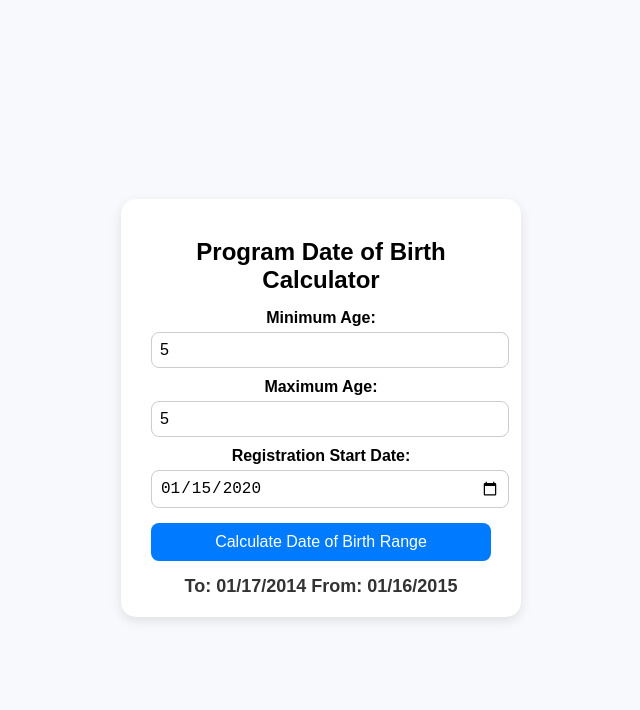
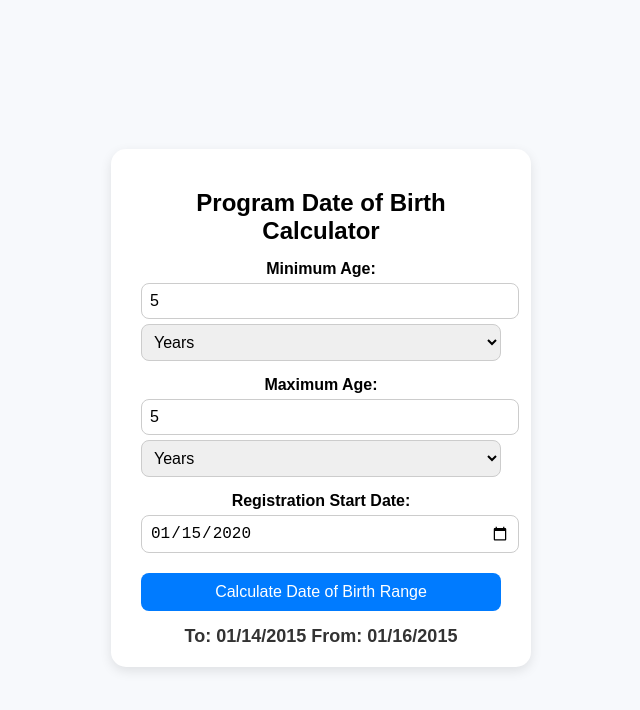
Before and after one commit to ProrateCalculator/ProgramDOBCalculator, a plain HTML site: page index.html in a window 1280 px wide. Both pictures are taken after typing "5", "5", "2020-01-15" into the empty fields and a click on the button "Calculate Date of Birth Range". Shown: the whole page, without its empty margins (319-959 px from the left). Drawn offline with Linux system fonts and the light colour scheme.

Commit message:
index.html

```diff
--- a/index.html
+++ b/index.html
@@ -18,7 +18,7 @@
     padding: 20px 30px;
     border-radius: 15px;
     box-shadow: 0 4px 12px rgba(0,0,0,0.1);
-    width: 340px;
+    width: 360px;
     text-align: center;
   }
   h2 {
@@ -29,12 +29,13 @@
     margin: 10px 0 5px;
     font-weight: bold;
   }
-  input {
+  input, select {
     width: 100%;
     padding: 8px;
     font-size: 16px;
     border: 1px solid #ccc;
     border-radius: 8px;
+    margin-bottom: 5px;
   }
   button {
     margin-top: 15px;
@@ -61,11 +62,22 @@
 <body>
   <div class="calculator">
     <h2>Program Date of Birth Calculator</h2>
+
     <label for="minAge">Minimum Age:</label>
-    <input type="number" id="minAge" min="0">
+    <input type="number" id="minAge" min="0" placeholder="Enter number">
+    <select id="minAgeUnit">
+      <option value="years" selected>Years</option>
+      <option value="months">Months</option>
+      <option value="weeks">Weeks</option>
+    </select>
 
     <label for="maxAge">Maximum Age:</label>
-    <input type="number" id="maxAge" min="0">
+    <input type="number" id="maxAge" min="0" placeholder="Enter number">
+    <select id="maxAgeUnit">
+      <option value="years" selected>Years</option>
+      <option value="months">Months</option>
+      <option value="weeks">Weeks</option>
+    </select>
 
     <label for="targetDate">Registration Start Date:</label>
     <input type="date" id="targetDate">
@@ -77,8 +89,10 @@
 
 <script>
 function calculateBirthdateRange() {
-  const minAge = parseInt(document.getElementById("minAge").value);
-  const maxAge = parseInt(document.getElementById("maxAge").value);
+  const minAge = parseFloat(document.getElementById("minAge").value);
+  const maxAge = parseFloat(document.getElementById("maxAge").value);
+  const minAgeUnit = document.getElementById("minAgeUnit").value;
+  const maxAgeUnit = document.getElementById("maxAgeUnit").value;
   const targetDate = document.getElementById("targetDate").value;
 
   if (isNaN(minAge) || isNaN(maxAge) || !targetDate) {
@@ -88,15 +102,23 @@ function calculateBirthdateRange() {
 
   const target = new Date(targetDate);
 
-  // To date:
+  // Convert ages to days based on unit
+  const convertToDays = (value, unit) => {
+    if (unit === "years") return value * 365.25;
+    if (unit === "months") return value * 30.44;
+    if (unit === "weeks") return value * 7;
+    return 0;
+  };
+
+  const minDays = convertToDays(minAge, minAgeUnit);
+  const maxDays = convertToDays(maxAge, maxAgeUnit);
+
+  // Earliest and latest possible birthdates
   const earliestBirth = new Date(target);
-  earliestBirth.setFullYear(target.getFullYear() - maxAge - 1);
-  earliestBirth.setDate(earliestBirth.getDate() + 2);
+  earliestBirth.setDate(earliestBirth.getDate() - maxDays - 1);
 
-  // From date:
   const latestBirth = new Date(target);
-  latestBirth.setFullYear(target.getFullYear() - minAge);
-  latestBirth.setDate(latestBirth.getDate() + 1);
+  latestBirth.setDate(latestBirth.getDate() - minDays + 1);
 
   const formatDate = (date) => {
     const mm = String(date.getMonth() + 1).padStart(2, '0');
@@ -106,7 +128,7 @@ function calculateBirthdateRange() {
   };
 
   document.getElementById("result").textContent =
-    `To: ${formatDate(earliestBirth)} From: ${formatDate(latestBirth)}`;
+    `To: ${formatDate(earliestBirth)}  From: ${formatDate(latestBirth)}`;
 }
 </script>
 </body>
```
